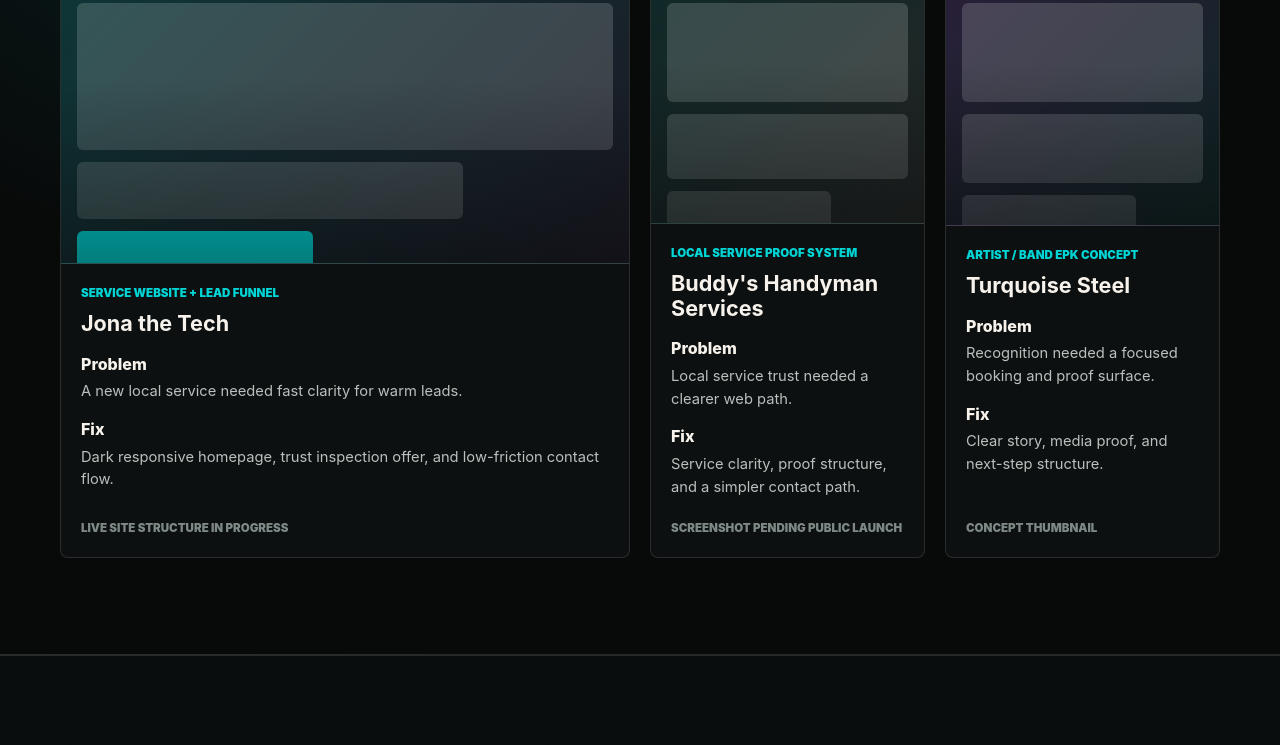
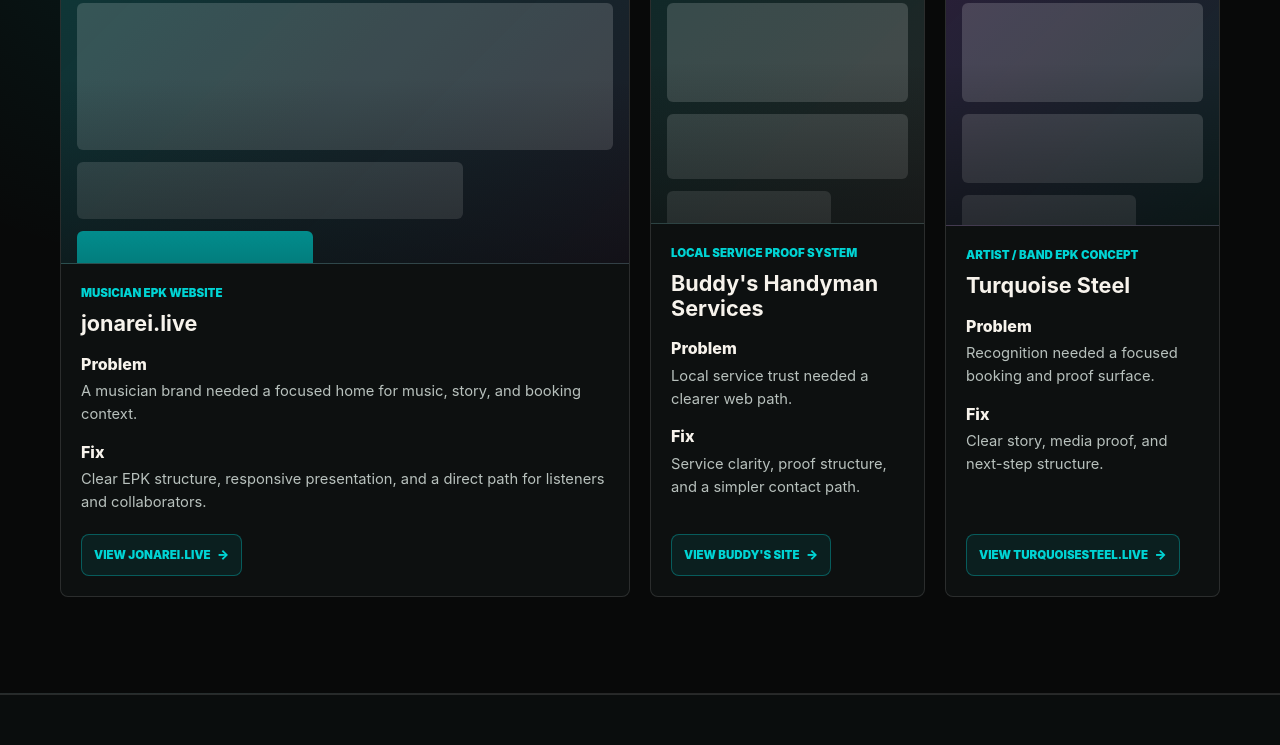
Before and after one commit to johonaeii/jonathetech, a plain HTML site: page index.html in a window 1280 px wide. Shown: the part 4772-5517 px from the top of the page. Drawn offline with Linux system fonts and the light colour scheme.

Commit message:
Added portfolio links

```diff
--- a/index.html
+++ b/index.html
@@ -255,7 +255,7 @@
 
           <div class="projects-grid" aria-label="Website project portfolio">
             <article class="project-card project-card--featured fade-in">
-              <figure class="project-thumb project-thumb--jona" aria-label="Jona the Tech homepage thumbnail">
+              <figure class="project-thumb project-thumb--jona" aria-label="jonarei.live musician EPK website thumbnail">
                 <div class="project-thumb__chrome" aria-hidden="true">
                   <span></span>
                   <span></span>
@@ -268,19 +268,19 @@
                 </div>
               </figure>
               <div class="project-card__body">
-                <p class="project-card__type">Service website + lead funnel</p>
-                <h3>Jona the Tech</h3>
+                <p class="project-card__type">Musician EPK website</p>
+                <h3>jonarei.live</h3>
                 <dl>
                   <div>
                     <dt>Problem</dt>
-                    <dd>A new local service needed fast clarity for warm leads.</dd>
+                    <dd>A musician brand needed a focused home for music, story, and booking context.</dd>
                   </div>
                   <div>
                     <dt>Fix</dt>
-                    <dd>Dark responsive homepage, trust inspection offer, and low-friction contact flow.</dd>
+                    <dd>Clear EPK structure, responsive presentation, and a direct path for listeners and collaborators.</dd>
                   </div>
                 </dl>
-                <p class="project-card__status">Live site structure in progress</p>
+                <a class="project-card__link" href="https://jonarei.live" target="_blank" rel="noopener">View jonarei.live</a>
               </div>
             </article>
 
@@ -310,7 +310,7 @@
                     <dd>Service clarity, proof structure, and a simpler contact path.</dd>
                   </div>
                 </dl>
-                <p class="project-card__status">Screenshot pending public launch</p>
+                <a class="project-card__link" href="https://buddyshandymanservices.com" target="_blank" rel="noopener">View Buddy's site</a>
               </div>
             </article>
 
@@ -340,7 +340,7 @@
                     <dd>Clear story, media proof, and next-step structure.</dd>
                   </div>
                 </dl>
-                <p class="project-card__status">Concept thumbnail</p>
+                <a class="project-card__link" href="https://turquoisesteel.live" target="_blank" rel="noopener">View turquoisesteel.live</a>
               </div>
             </article>
           </div>
--- a/styles.css
+++ b/styles.css
@@ -1216,7 +1216,8 @@ textarea {
 }
 
 .project-card__type,
-.project-card__status {
+.project-card__status,
+.project-card__link {
   margin: 0;
   color: var(--accent);
   font-size: 0.72rem;
@@ -1228,6 +1229,32 @@ textarea {
 .project-card__status {
   margin-top: auto;
   color: var(--subtle);
+}
+
+.project-card__link {
+  display: inline-flex;
+  width: fit-content;
+  margin-top: auto;
+  align-items: center;
+  gap: 0.4rem;
+  border: 1px solid rgba(0, 212, 212, 0.34);
+  border-radius: var(--radius);
+  padding: 0.62rem 0.75rem;
+  background: rgba(0, 212, 212, 0.08);
+  color: var(--accent);
+}
+
+.project-card__link::after {
+  content: "->";
+  font-size: 0.8rem;
+}
+
+.project-card__link:hover,
+.project-card__link:focus-visible {
+  border-color: var(--accent);
+  background: rgba(0, 212, 212, 0.14);
+  color: var(--text);
+  transform: translateY(-1px);
 }
 
 .project-card h3 {
```
